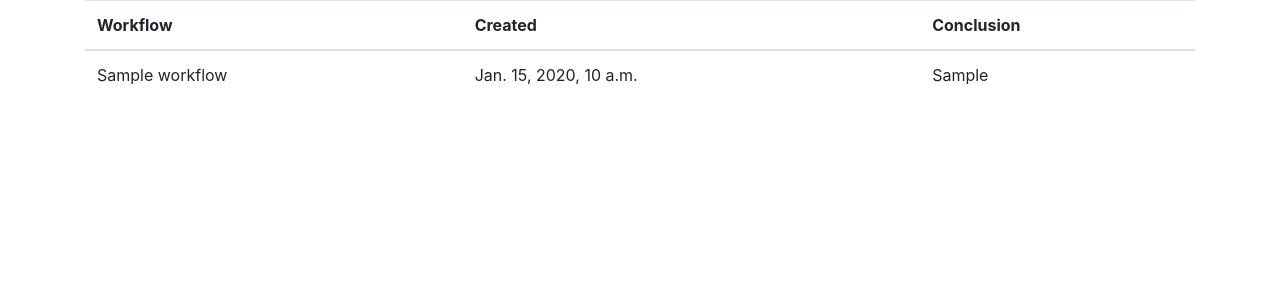
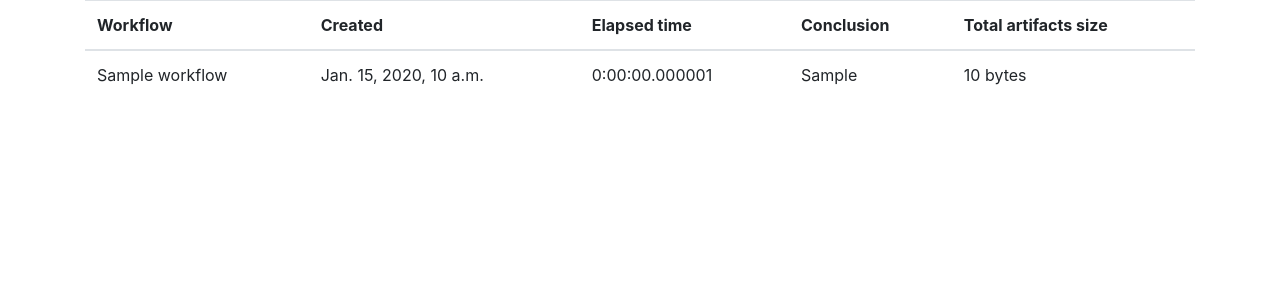
Before and after one commit to andymckay/actions-insights, a Django app: page /runs/1 in a window 1280 px wide. Shown: the part 112-412 px from the top of the page. Run offline with Django 3.2, Linux system fonts and the light colour scheme; a user stored in the database is signed in; tables that the repository leaves empty hold one stand-in row (values such as "Sample post"); some libraries are stand-ins or nearby versions.

Commit message:
Add elapsed time and total artifacts size to runs page

```diff
--- a/insights/misc/importer.py
+++ b/insights/misc/importer.py
@@ -38,6 +38,7 @@ def import_repo(request, pk):
                 run.conclusion = run_from_api.conclusion
                 run.start_time = run_from_api.created_at
                 run.end_time = run_from_api.updated_at
+                run.elapsed = run_from_api.updated_at - run_from_api.created_at
                 run.status = run_from_api.status
                 run.save()
                 log.append("Saved run: %s" % run.id)
--- a/insights/misc/models.py
+++ b/insights/misc/models.py
@@ -26,6 +26,7 @@ class Run(models.Model):
     run_id = models.IntegerField()
     start_time = models.DateTimeField(null=True)
     end_time = models.DateTimeField(null=True)
+    elapsed = models.DurationField(null=True)
     timing = models.IntegerField(default=0)
     status = models.TextField(max_length=200, default="")
     conclusion = models.TextField(max_length=200, default="")
--- a/insights/misc/templates/misc/runs.html
+++ b/insights/misc/templates/misc/runs.html
@@ -6,7 +6,9 @@
         <tr>
             <th>Workflow</th>
             <th>Created</th>
+            <th>Elapsed time</th>
             <th>Conclusion</th>
+            <th>Total artifacts size</th>
         </tr>
     </thead>
     <tbody>
@@ -14,7 +16,12 @@
             <tr>
                 <td>{{ run.workflow.name }}</td>
                 <td>{{ run.start_time }}</td>
+                <td>{{ run.elapsed }}</td>
                 <td>{{ run.conclusion }}</td>
+                <td>{% if run.total_artifact_size != None %}
+                    {{ run.total_artifact_size }} bytes
+                {% endif %}
+                </td>
             </tr>
     {% endfor %}
     </tbody>
--- a/insights/misc/views.py
+++ b/insights/misc/views.py
@@ -1,3 +1,4 @@
+from django.db.models import Sum
 from django.shortcuts import get_object_or_404, render, redirect
 from django.template import loader
 from django.contrib.auth.models import User
@@ -166,5 +167,11 @@ def artifacts(request, pk):
 def runs(request, pk):
     repo = get_object_or_404(Repo, pk=pk, user=request.user)
     order = ["-start_time"]
-    context = {"repo": repo, "runs": Run.objects.filter(workflow__repo=repo).order_by(*order)}
+    context = {
+        "repo": repo,
+        "runs": Run.objects.filter(workflow__repo=repo).order_by(*order),
+    }
+    for run in context["runs"]:
+        run.total_artifact_size = Artifact.objects.filter(run=run).aggregate(Sum('size_in_bytes'))['size_in_bytes__sum']
+
     return render(request, "misc/runs.html", context)
```
Also changed, not shown: insights/misc/migrations/0012_run_elapsed.py (added).
